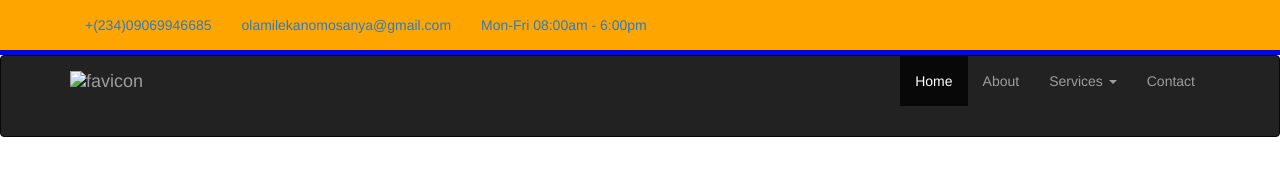
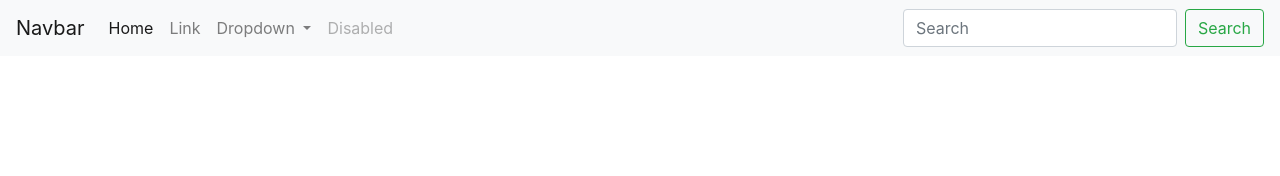
Before and after one commit to olamilekan13/construction_landing_page, a plain HTML site: page index.html in a window 1280 px wide. Drawn offline with nearby package versions, Linux system fonts and the light colour scheme.

Commit message:
add a new bootstrap nav bar layout to my index.html

```diff
--- a/index.html
+++ b/index.html
@@ -9,56 +9,39 @@
     <title>CONSTRUCTION</title>
 </head>
 <body>
-    <!-- header section-->
-  <section style="background-color: orange; border-bottom: 5px solid blue;">
-    <div class="container">
-      <ul class="nav navbar-nav">
-        <li><a href="#"><i class="fa fa-phone"></i>+(234)09069946685</li></a>
-          <li><a href="#"><i class="fa fa-envelope-o"></i>olamilekanomosanya@gmail.com</li></a>
-            <li><a href="#"><i class="fa fa-clock-o"></i>Mon-Fri 08:00am - 6:00pm</li></a>
-         </ul>
-         <ul class="nav navbar-nav navbar-right social_nav">
-            <li><a href="#"><i class="fa fa-facebook" aria-hidden="true"></i></a></li>
-            <li><a href="#"><i class="fa fa-twitter" aria-hidden="true"></i></a></li>
-            <li><a href="#"><i class="fa fa-instagram" aria-hidden="true"></i></a></li>
-            <li><a href="#"><i class="fa fa-google-plus" aria-hidden="true"></i></a></li>
-            <li><a href="#"><i class="fa fa-whatsapp" aria-hidden="true"></i></a></li>
+    <nav class="navbar navbar-expand-lg navbar-light bg-light">
+        <a class="navbar-brand" href="#">Navbar</a>
+        <button class="navbar-toggler" type="button" data-toggle="collapse" data-target="#navbarSupportedContent" aria-controls="navbarSupportedContent" aria-expanded="false" aria-label="Toggle navigation">
+          <span class="navbar-toggler-icon"></span>
+        </button>
+
+        <div class="collapse navbar-collapse" id="navbarSupportedContent">
+          <ul class="navbar-nav mr-auto">
+            <li class="nav-item active">
+              <a class="nav-link" href="#">Home <span class="sr-only">(current)</span></a>
+            </li>
+            <li class="nav-item">
+              <a class="nav-link" href="#">Link</a>
+            </li>
+            <li class="nav-item dropdown">
+              <a class="nav-link dropdown-toggle" href="#" id="navbarDropdown" role="button" data-toggle="dropdown" aria-haspopup="true" aria-expanded="false">
+                Dropdown
+              </a>
+              <div class="dropdown-menu" aria-labelledby="navbarDropdown">
+                <a class="dropdown-item" href="#">Action</a>
+                <a class="dropdown-item" href="#">Another action</a>
+                <div class="dropdown-divider"></div>
+                <a class="dropdown-item" href="#">Something else here</a>
+              </div>
+            </li>
+            <li class="nav-item">
+              <a class="nav-link disabled" href="#">Disabled</a>
+            </li>
           </ul>
-          </div>
-        </div>
-      </section>
-      <!--End section-->
-      <nav class="mynav navbar navbar-inverse">
-        <div class="container">
-          <button type="button" class="navbar-toggle" data-toggle="collapse" data-target=".navbar-collapse">
-            <span class="sr-only"> Toggle navigation</span>
-            <span class="icon-bar"></span>
-            <span class="icon-bar"></span>
-            <span class="icon-bar"></span>
-            </button>
-            <a class="navbar-brand" href="#"><img src="image/logo.png" alt="favicon" class="logo"></a>
-            <div class="navbar-collapse collapse">
-              <ul class="nav navbar-nav navbar-right">
-                <li class="active"><a href="#">Home</a></li>
-                <li><a href="#">About</a></li>
-                <!-- dropdown menu-->
-                <li class="dropdown">
-                <a href="#" class="dropdown-toggle" data-toggle="dropdown">Services <b class="caret"></b></a>
-                <ul class="dropdown-menu">
-                <li class="dropdown-header">Frozen Foods</li>
-                <li class="divider"></li>
-                <li><a href="#">Chicken</li>
-                <li><a href="#">Turkey</li>
-                <li><a href="#">Meat</li>
-                <li class="dropdown-header">Sea Foods</li>
-                <li class="divider"></li>
-                <li><a href="#">Fish</li>
-                <li><a href="#">Crap</li>
-              </ul>
-              <li><a href="#">Contact</a></li>
-              </li>
-              </ul>
-              </div>
+          <form class="form-inline my-2 my-lg-0">
+            <input class="form-control mr-sm-2" type="search" placeholder="Search" aria-label="Search">
+            <button class="btn btn-outline-success my-2 my-sm-0" type="submit">Search</button>
+          </form>
         </div>
       </nav>
 </body>
```
